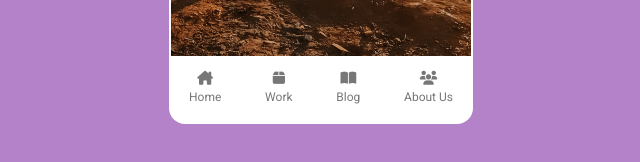
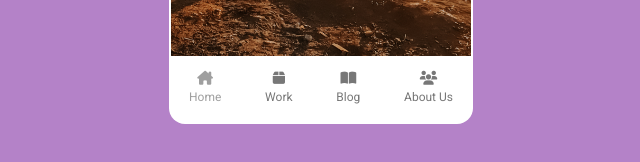
Before and after one commit to KESHAVsCODE/Mobile_tab_navigation, a plain HTML site: page index.html in a window 1280 px wide. In both pictures the pointer is over the item "Home". Shown: the part 594-756 px from the top of the page, 319-959 px from the left. Drawn offline with Linux system fonts and the light colour scheme.

Commit message:
Update style.css

```diff
--- a/style.css
+++ b/style.css
@@ -24,7 +24,10 @@ main.home-screen{
     max-width: 100%;
     border-top-right-radius: 1rem;
     border-top-left-radius: 1rem;
-
+}
+p{
+    font-size: 0.750rem;
+    padding: 0.250rem;
 }
 .bottom-navbar > ul{
     font-family: inherit;
@@ -39,7 +42,8 @@ main.home-screen{
     justify-content: space-between;
     padding: 0.875rem;
 }
-p{
-    font-size: 0.750rem;
-    padding: 0.250rem;
+
+.bottom-navbar li:hover{
+    opacity: 0.7;
+    cursor: pointer;
 }
```
